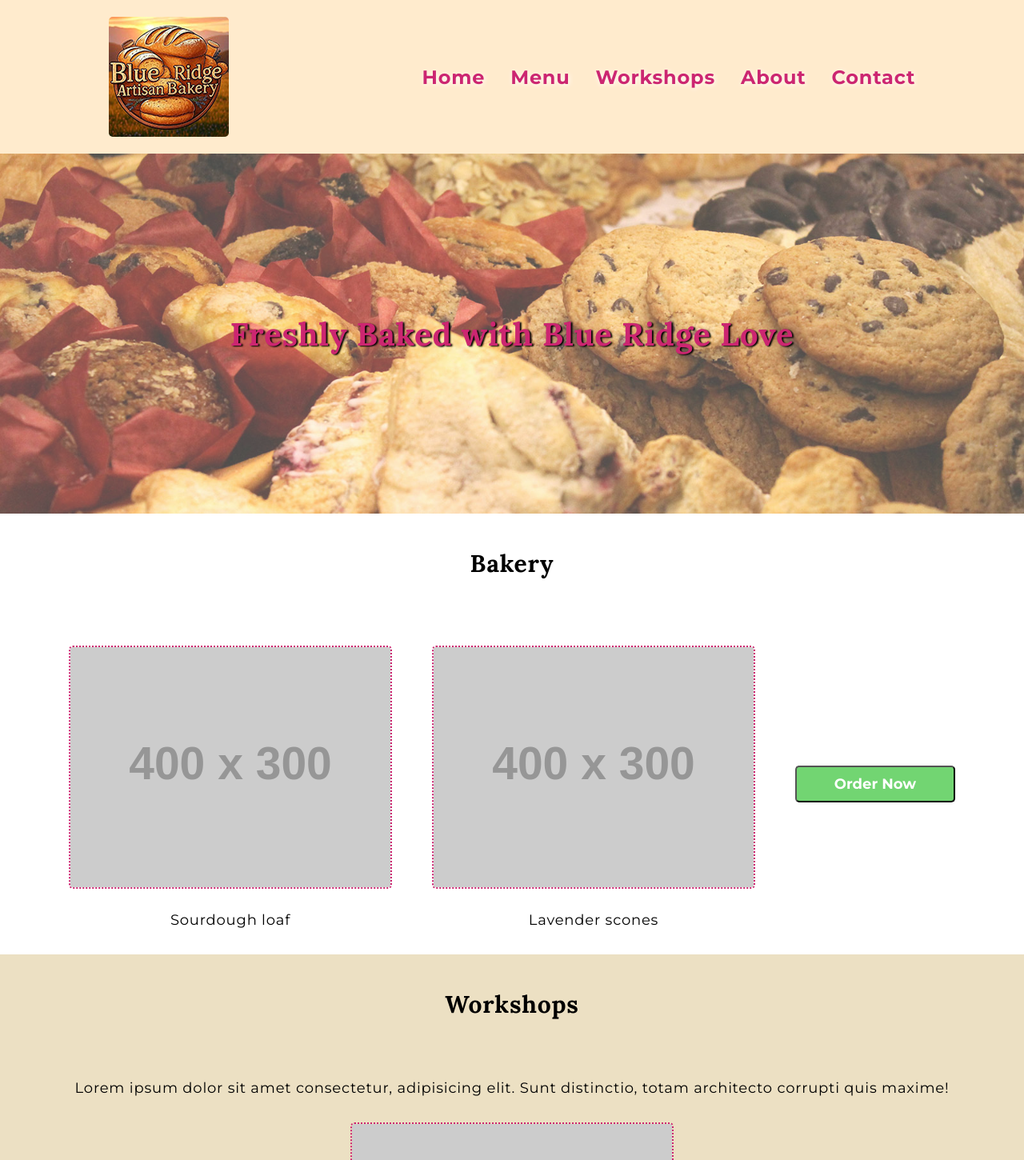
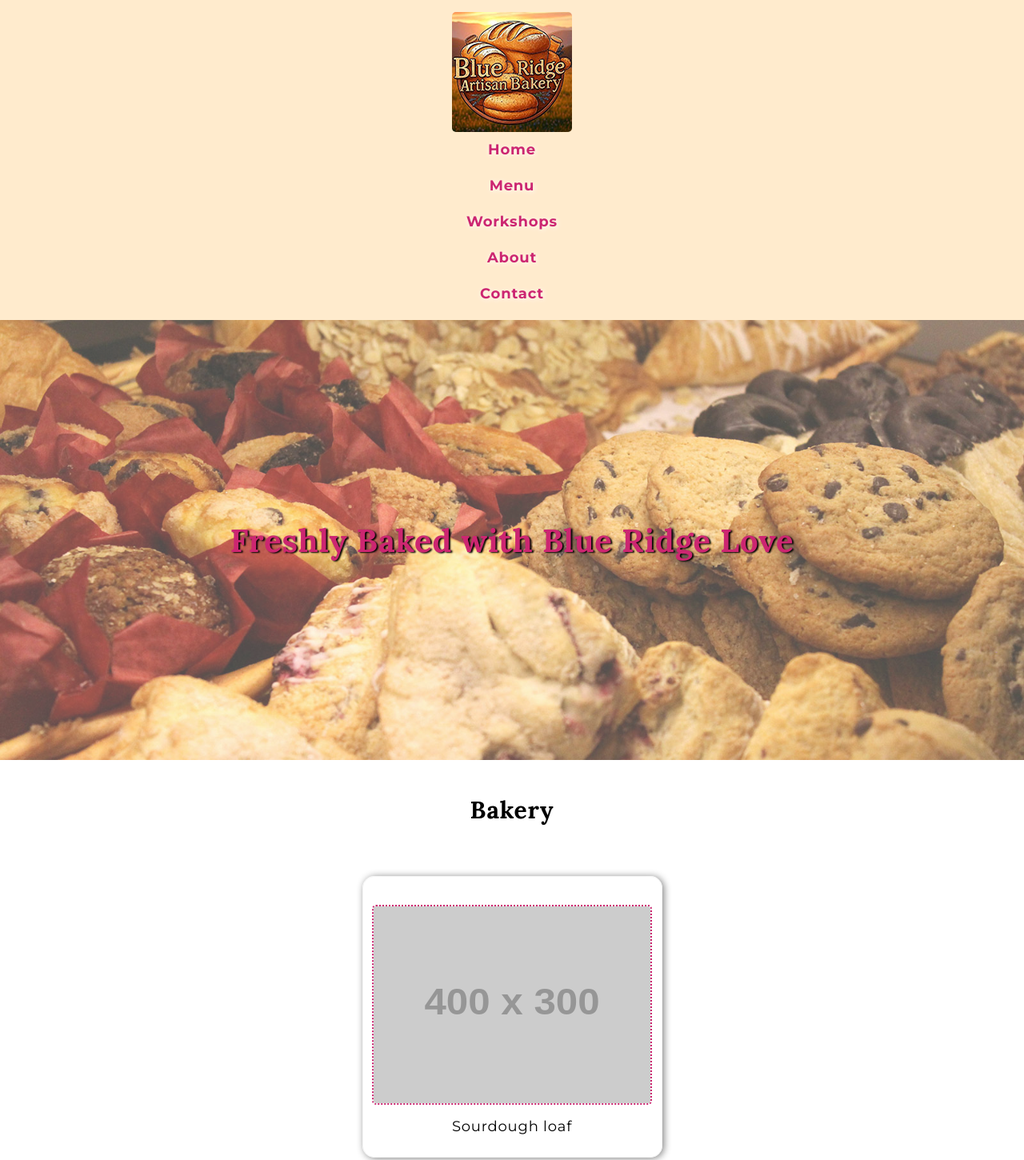
Before and after one commit to kconley99/blueridgebakery, a plain HTML site: page index.html in a window 1280 px wide. Shown: the top 1450 px of the page at 80% size. Drawn offline with Linux system fonts and the light colour scheme; placeholder pictures from the web are drawn by us.

Commit message:
mobile view media querie

```diff
--- a/index.html
+++ b/index.html
@@ -30,11 +30,11 @@
     </section>
         <h2>Bakery</h2>
     <section class="flex-container">
-        <div>
+        <div class="card">
             <img src="https://placehold.co/400x300" alt="A placeholder image">
             <p>Sourdough loaf</p>
         </div>
-        <div>
+        <div class="card">
             <img src="https://placehold.co/400x300" alt="A placeholder image">
             <p>Lavender scones</p>
         </div>
--- a/styles.css
+++ b/styles.css
@@ -179,6 +179,7 @@ header img, footer img {
     text-align: center;
     flex-wrap: wrap;
     padding: 20px;
+    flex-direction: column;
 }
 
 .flex-container img, .card img {
@@ -297,3 +298,82 @@ input {
     color: rgb(46, 167, 46);
     transition: 0.3s ease;
 }
+
+/* media queries */
+/* tablet */
+@media (min-width: 768px) {
+    .nav-links li {
+    font-size: 18px;
+    }
+
+    .card {
+        width: 700px;
+    }
+
+    #contact-form {
+        width: 700px;
+    }
+
+    input, #contact-form button {
+        width: 665px;
+    }
+}
+/* mobile */
+@media (min-width: 425px) {
+    .nav-links {
+        gap: 0;
+        flex-direction: column;
+    }
+
+    .container {
+        height: 400px;
+        flex-direction: column;
+    }
+
+    .flex-container .card img {
+    width: 350px;
+    height: 250px;
+}
+
+    .flex-container img {
+        width: 350px;
+        height: 250px;
+    }
+
+    .card {
+        width: 375px;
+    }
+
+    .card-container p, .card-container h2 {
+        padding: 0;
+    }
+
+    .hero {
+        height: 550px;
+    }
+
+    .hero h1 {
+        padding: 0;
+    }
+
+    #contact-form {
+        width: 350px;
+    }
+
+    input {
+        width: 310px;
+    }
+
+    #contact-form button {
+        width: 310px;
+    }
+
+    .contact-container p {
+        width: 310px;
+    }
+
+    .contact-container img {
+        width: 410px;
+        height: 310px;
+    }
+}
```
